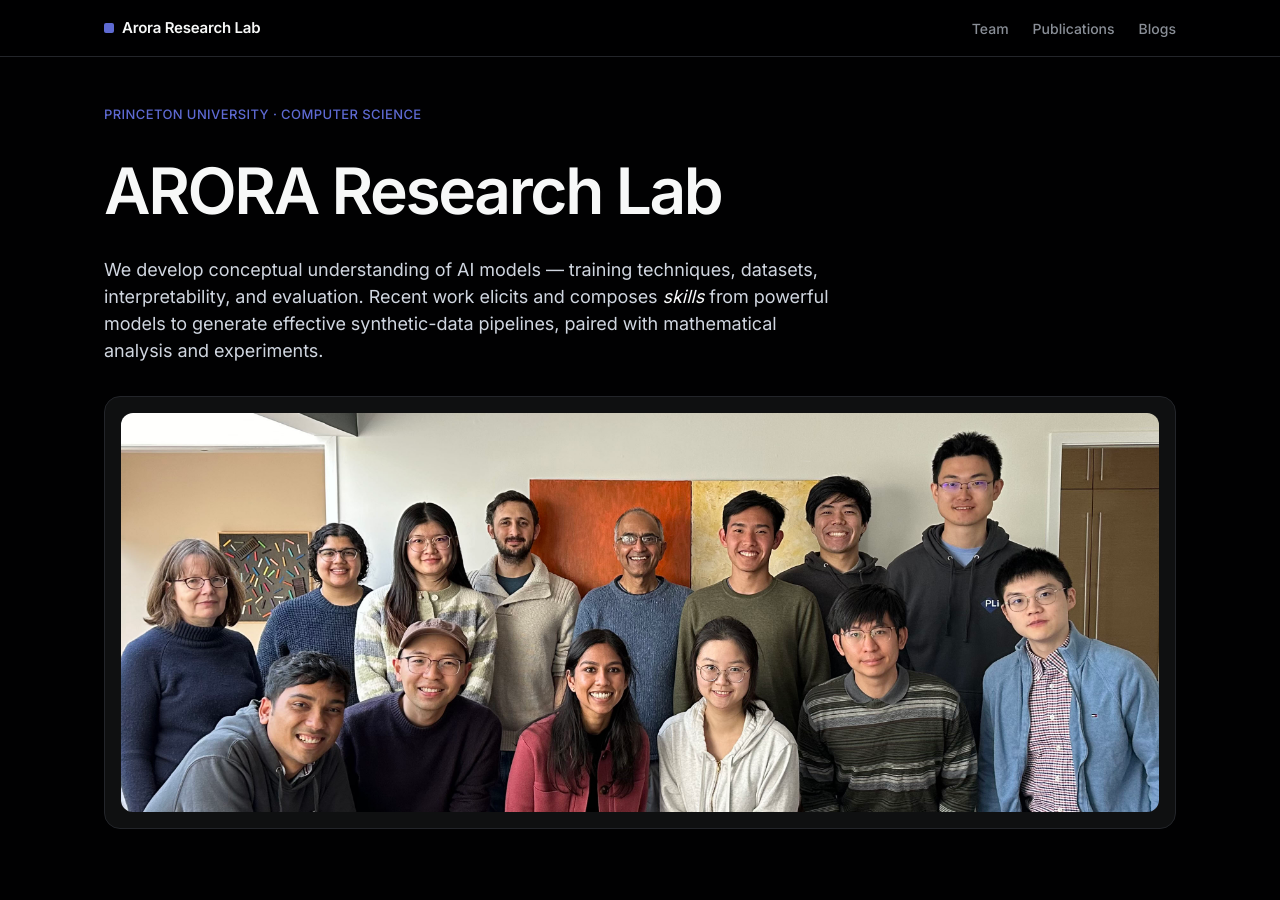
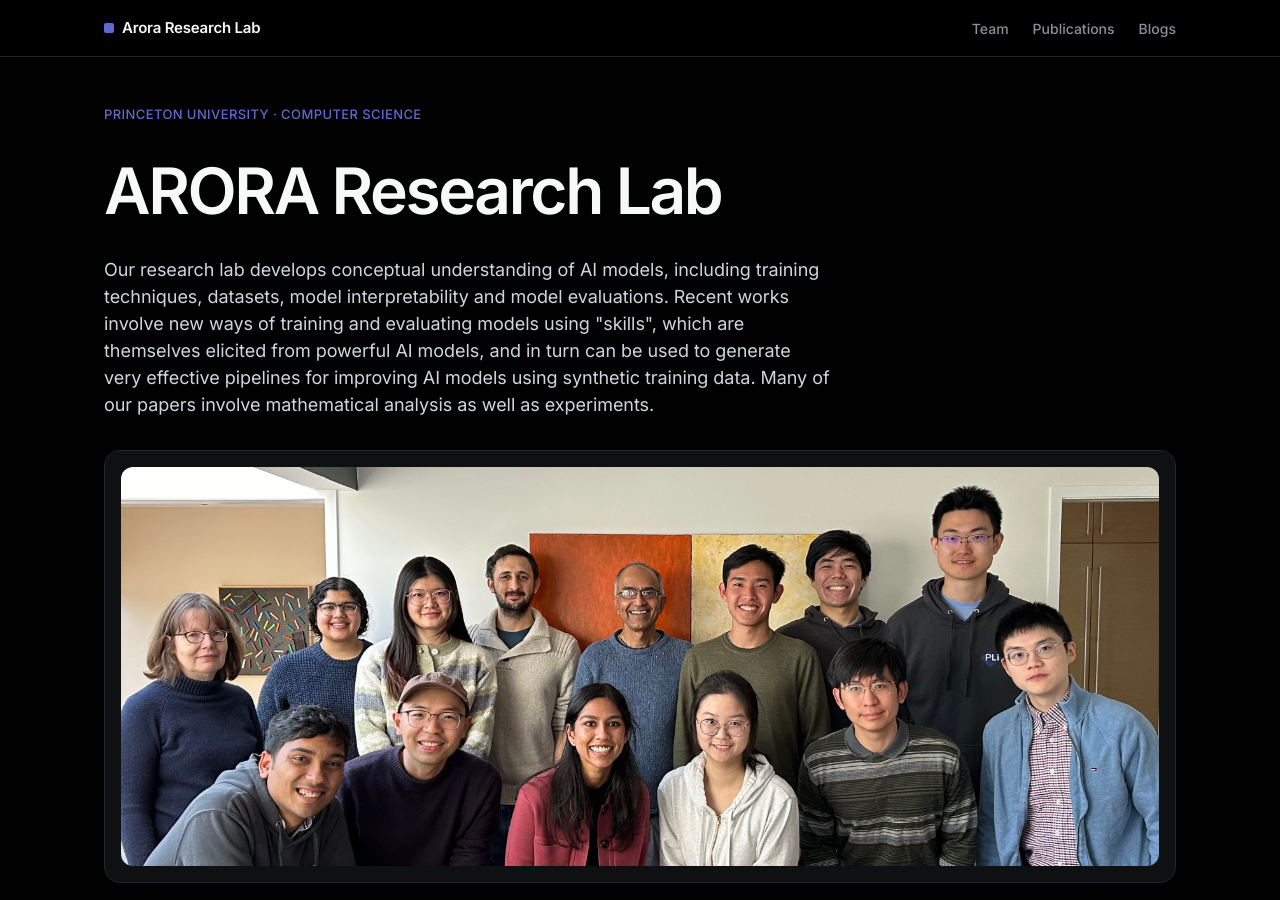
Before and after one commit to aroraresearch-princeton/aroraresearch-princeton.github.io, a Jekyll site: the page built from index.md, in a window 1280 px wide and 900 px high. Built offline with Jekyll 4.4.1, drawn with Linux system fonts in a browser that asks for light colours.

Commit message:
Restore original Research paragraph wording in hero
Co-Authored-By: Claude Opus 4.7 (1M context) <noreply@anthropic.com>

```diff
--- a/index.md
+++ b/index.md
@@ -6,10 +6,12 @@ layout: default
   <span class="hero__eyebrow">Princeton University · Computer Science</span>
   <h1 class="hero__title">ARORA Research Lab</h1>
   <p class="hero__subtitle">
-    We develop conceptual understanding of AI models — training techniques, datasets,
-    interpretability, and evaluation. Recent work elicits and composes <em>skills</em>
-    from powerful models to generate effective synthetic-data pipelines, paired with
-    mathematical analysis and experiments.
+    Our research lab develops conceptual understanding of AI models, including training
+    techniques, datasets, model interpretability and model evaluations. Recent works
+    involve new ways of training and evaluating models using "skills", which are
+    themselves elicited from powerful AI models, and in turn can be used to generate
+    very effective pipelines for improving AI models using synthetic training data.
+    Many of our papers involve mathematical analysis as well as experiments.
   </p>
   <div class="hero__image">
     <img src="/assets/img/group-photo-2024.jpg" alt="Arora Research Lab group photo, 2024" />
```
